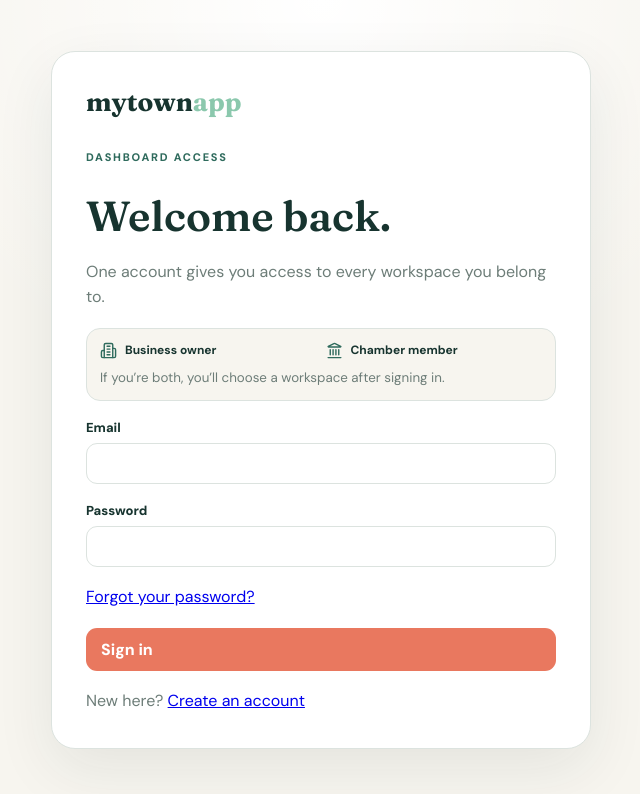
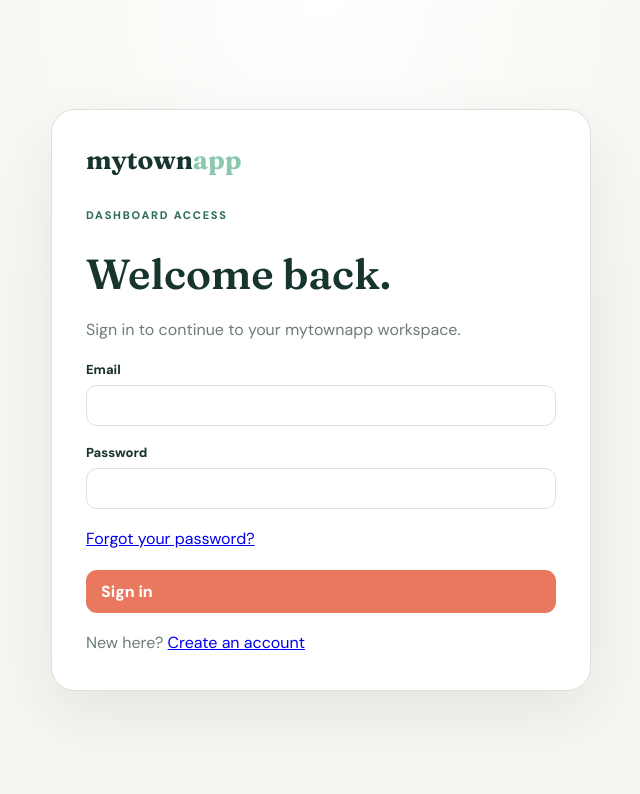
Before and after one commit to sgilewski/mytownapp, a Next.js app in the folder apps/web/: page /login in a window 1280 px wide. Shown: the top 794 px of the page, without its empty margins (319-959 px from the left). Built offline with nearby package versions, Linux system fonts and the light colour scheme.

Commit message:
refactor: simplify login screen

```diff
--- a/apps/web/src/app/forms.css
+++ b/apps/web/src/app/forms.css
@@ -2,5 +2,5 @@
 .text-action{border:0;background:none;color:var(--green);font-weight:800;padding:8px}.empty-copy{color:var(--muted);padding:20px 0;margin:0}
 .auth-card,.resource-form{width:min(100%,540px);display:flex;flex-direction:column;gap:18px;background:#fff;border:1px solid var(--line);border-radius:24px;padding:34px;box-shadow:0 20px 60px #17342f15}
 .form-success{background:var(--mint);color:var(--green);border-radius:10px;padding:11px 13px;margin:0}
-.resource-form{width:min(100%,720px)}.auth-card h1,.resource-form h1{font:600 42px var(--font-display);margin:0}.wordmark.dark{color:var(--ink);padding:0 0 14px}.form-copy{color:var(--muted);line-height:1.55;margin:0}.form-error{background:#fff0ed;color:#943b2d;border-radius:10px;padding:11px 13px;margin:0}.role-summary{display:grid;grid-template-columns:1fr 1fr;gap:9px;padding:13px;border-radius:14px;background:var(--cream);border:1px solid var(--line)}.role-summary span{display:flex;align-items:center;gap:8px;font-size:12px}.role-summary svg{width:17px;height:17px;color:var(--green)}.role-summary small{grid-column:1/-1;color:var(--muted);line-height:1.45}.workspace-signout{border:0;background:none;color:var(--green);font-weight:750;margin-top:22px}.workspace-signout:hover{text-decoration:underline}
+.resource-form{width:min(100%,720px)}.auth-card h1,.resource-form h1{font:600 42px var(--font-display);margin:0}.wordmark.dark{color:var(--ink);padding:0 0 14px}.form-copy{color:var(--muted);line-height:1.55;margin:0}.form-error{background:#fff0ed;color:#943b2d;border-radius:10px;padding:11px 13px;margin:0}.workspace-signout{border:0;background:none;color:var(--green);font-weight:750;margin-top:22px}.workspace-signout:hover{text-decoration:underline}
 .auth-card label,.resource-form label{display:flex;flex-direction:column;gap:7px;font-size:13px;font-weight:750}.auth-card input,.resource-form input,.resource-form select,.resource-form textarea{width:100%;border:1px solid var(--line);border-radius:11px;padding:12px 13px;color:var(--ink);background:#fff}.resource-form textarea{resize:vertical}.field-grid{display:grid;grid-template-columns:1fr 1fr;gap:14px}.form-actions{display:flex;align-items:center;justify-content:flex-end;gap:18px;margin-top:8px}.form-actions a{color:var(--muted);text-decoration:none}.primary,.secondary{text-decoration:none}.welcome .primary{text-decoration:none;margin-top:12px}@media(max-width:600px){.auth-card,.resource-form{padding:24px}.field-grid{grid-template-columns:1fr}}
--- a/apps/web/src/app/login/page.tsx
+++ b/apps/web/src/app/login/page.tsx
@@ -1,5 +1,4 @@
 import Link from "next/link";
-import { Building2, Landmark } from "lucide-react";
 import { signIn } from "@/app/actions/auth";
 
 export default async function Login({searchParams}:{searchParams:Promise<{error?:string;message?:string}>}){
@@ -8,12 +7,7 @@ export default async function Login({searchParams}:{searchParams:Promise<{error?
     <Link className="wordmark dark" href="/">mytown<span>app</span></Link>
     <p className="eyebrow">Dashboard access</p>
     <h1>Welcome back.</h1>
-    <p className="form-copy">One account gives you access to every workspace you belong to.</p>
-    <div className="role-summary" aria-label="Supported account access">
-      <span><Building2 aria-hidden="true"/><strong>Business owner</strong></span>
-      <span><Landmark aria-hidden="true"/><strong>Chamber member</strong></span>
-      <small>If you’re both, you’ll choose a workspace after signing in.</small>
-    </div>
+    <p className="form-copy">Sign in to continue to your mytownapp workspace.</p>
     {error?<p className="form-error">{error}</p>:null}{message?<p className="form-success">{message}</p>:null}
     <label>Email<input name="email" type="email" autoComplete="email" required/></label>
     <label>Password<input name="password" type="password" autoComplete="current-password" minLength={8} required/></label>
```
